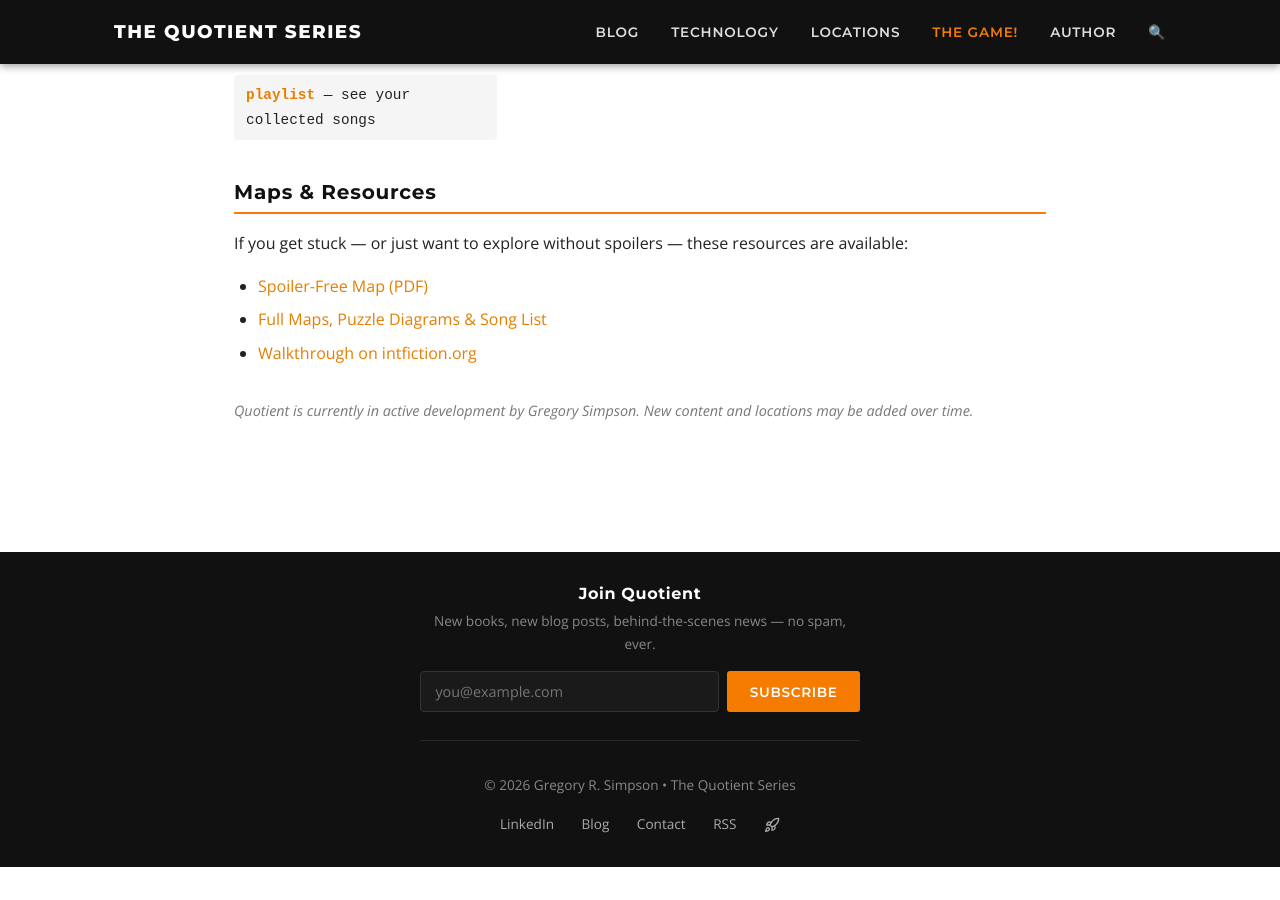
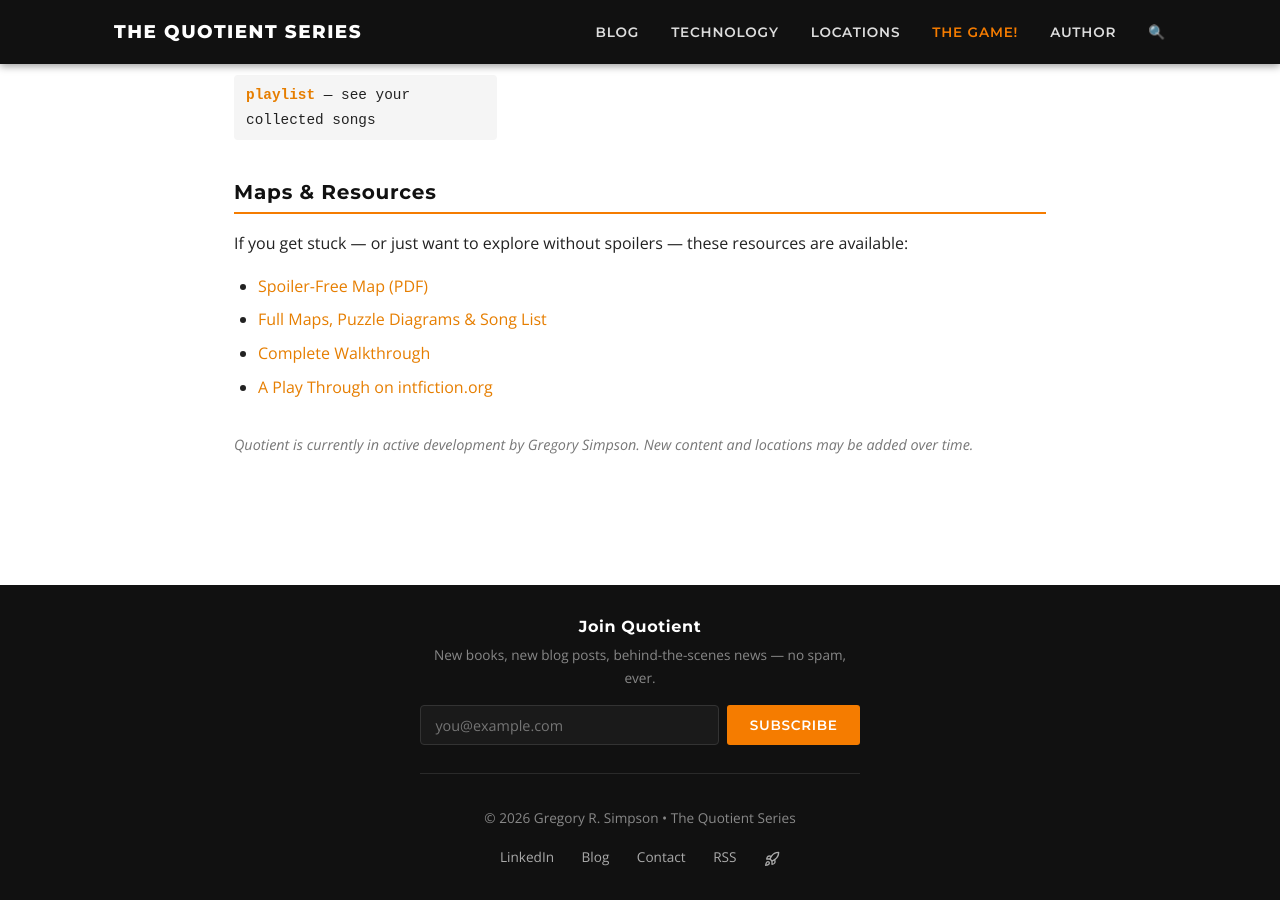
Before and after one commit to simpsong00/simpsong00.github.io, a Jekyll site: the page built from game.md, in a window 1280 px wide and 900 px high, scrolled down 1158 px. Built offline with Jekyll 4.4.1, drawn with Linux system fonts in a browser that asks for light colours; before the commit the page ends 2025 px from its top, so only the background shows below that.

Commit message:
Game resources: add Complete Walkthrough, rename intfiction link to A Play Through
Co-Authored-By: Claude Opus 4.8 <noreply@anthropic.com>

```diff
--- a/game.md
+++ b/game.md
@@ -100,7 +100,8 @@ redirect_from:
     <ul>
       <li><a href="https://simpsong00.github.io/Quotient%20The%20Game%20-%20Map%20Spoiler%20Free.pdf" target="_blank" rel="noopener">Spoiler-Free Map (PDF)</a></li>
       <li><a href="/game/resources/" target="_blank" rel="noopener">Full Maps, Puzzle Diagrams &amp; Song List</a></li>
-      <li><a href="https://intfiction.org/t/lets-play-quotient-the-game-by-gregory-simpson/75735/1" target="_blank" rel="noopener">Walkthrough on intfiction.org</a></li>
+      <li><a href="/quotient-the-game-walkthrough.html" target="_blank" rel="noopener">Complete Walkthrough</a></li>
+      <li><a href="https://intfiction.org/t/lets-play-quotient-the-game-by-gregory-simpson/75735/1" target="_blank" rel="noopener">A Play Through on intfiction.org</a></li>
     </ul>
 
     <p style="margin-top:2rem;font-size:0.9rem;color:#777;"><em>Quotient is currently in active development by Gregory Simpson. New content and locations may be added over time.</em></p>
```
